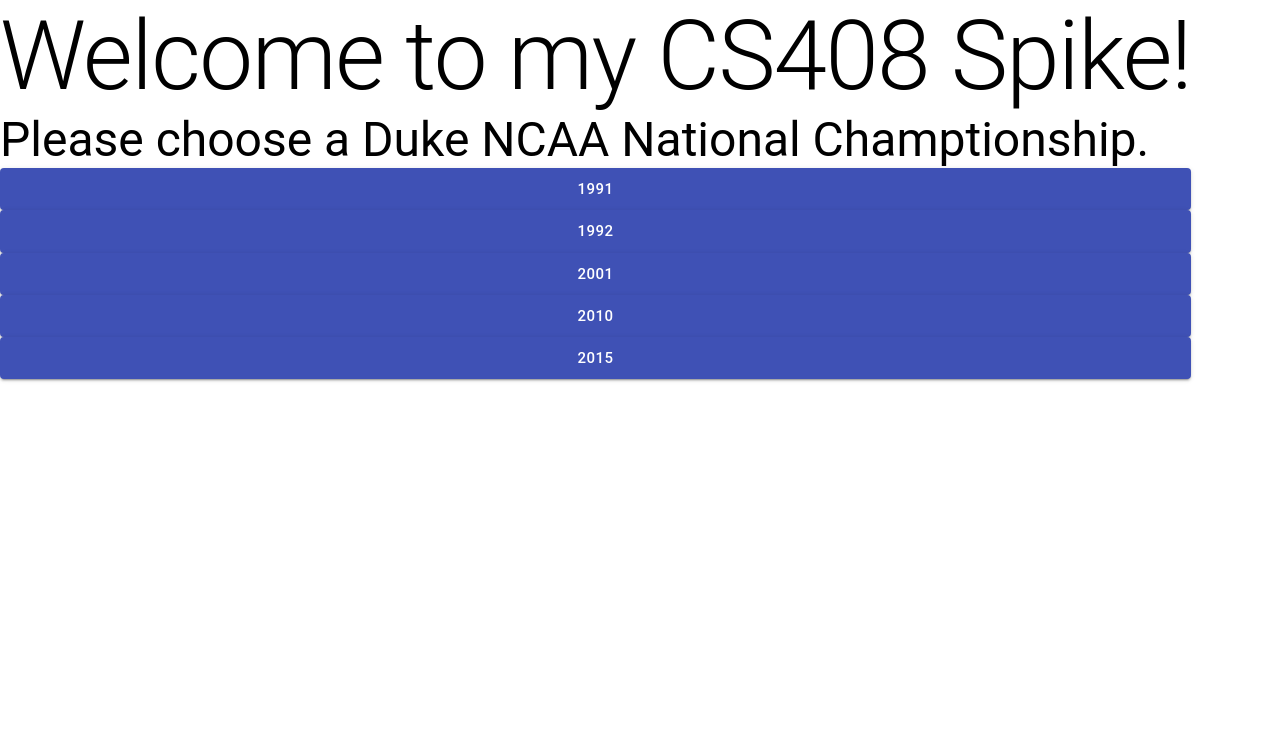
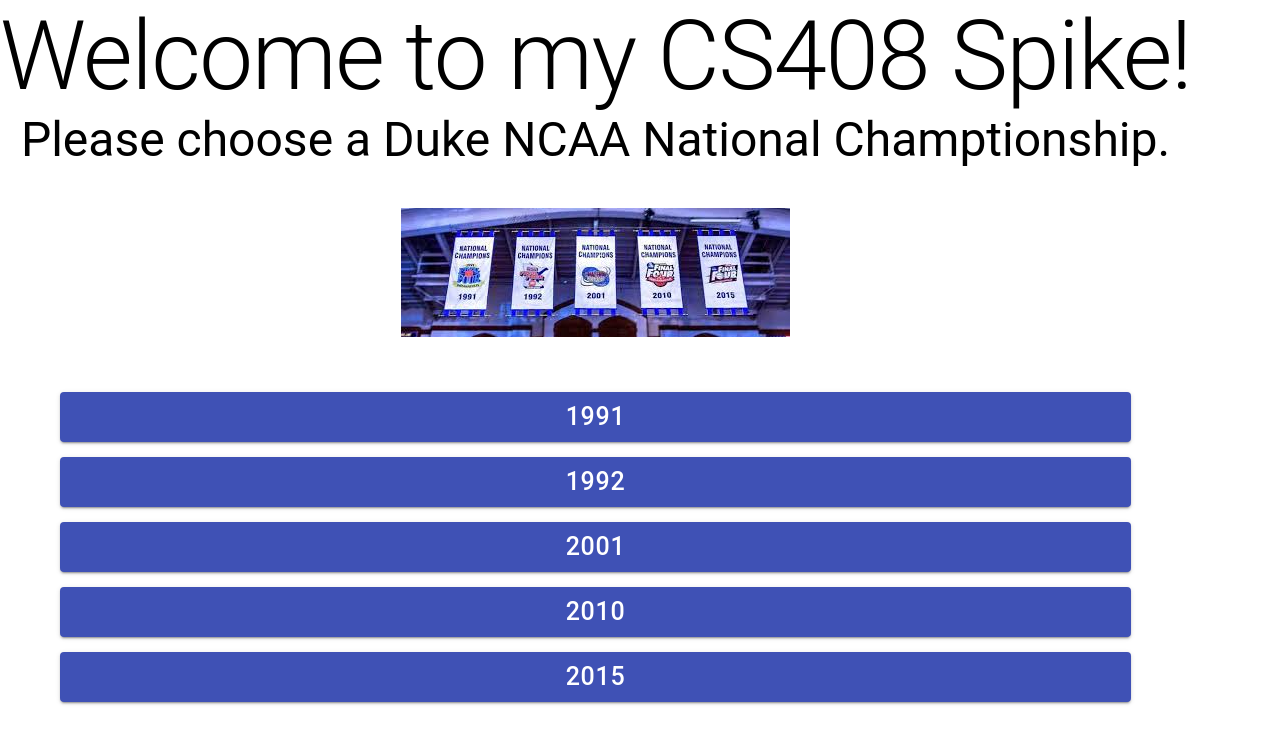
Before and after one commit to ericdoppelt/CS408Spike, a React (Create React App) app in the folder frontend/: page / in a window 1280 px wide. Shown: the top 744 px of the page. Built offline with nearby package versions, Linux system fonts and the light colour scheme.

Commit message:
finished basic homepage
changed routes to have championships/ in front, added material UI stylinggs, and added a simple image

```diff
--- a/frontend/package.json
+++ b/frontend/package.json
@@ -11,6 +11,7 @@
     "react": "^16.13.1",
     "react-dom": "^16.13.1",
     "react-router": "^5.2.0",
+    "react-router-dom": "^5.2.0",
     "react-scripts": "3.4.3"
   },
   "scripts": {
--- a/frontend/src/App.js
+++ b/frontend/src/App.js
@@ -1,17 +1,17 @@
 import React from 'react';
-import {BrowserRouter, Route} from 'react-router-dom';
+import {BrowserRouter as Router, Route} from 'react-router-dom';
 import HomePage from './Home/HomePage';
 import Championship1991 from './Championships/Championship1991';
 
 
 function App() {
   return (
-      <BrowserRouter>
+      <Router>
         <div className='App' style={{display: 'flex', width:'100%'}}>
           <Route path="/" exact component={HomePage}/>
-          <Route path="/1991" exact component={Championship1991}/>
+          <Route path="/championships/1991" exact component={Championship1991}/>
         </div>
-      </BrowserRouter>
+      </Router>
     );
 }
 
--- /dev/null
+++ b/frontend/src/Home/ChampionshipButton.js
@@ -0,0 +1,35 @@
+import React from 'react';
+import {Link} from 'react-router-dom';
+import {Button, Typography} from '@material-ui/core';
+import { withStyles } from '@material-ui/core/styles';
+
+const styles = theme => ( {
+    button: {
+      marginTop: '15px',
+      marginLeft: '5%',
+      marginRight: '5%',
+      width: "90%",
+      height: '50px',
+      fontSize: '25px',
+    },
+    link: {
+        textDecoration: 'none',
+    }
+  } );
+
+function ChampionshipButton(props) {
+    const { classes } = props;
+    return(
+        <Link className={classes.link} to={"/championships/" + props.year}>
+            <Button
+              className={classes.button}
+              variant='contained'
+              color='primary'
+              >
+              {props.year}
+            </Button>
+        </Link>
+    );
+}
+
+export default withStyles(styles)(ChampionshipButton);
--- a/frontend/src/Home/HomePage.css
+++ b/frontend/src/Home/HomePage.css
@@ -1,3 +1,9 @@
-.yearButton {
-    height: '100px';
-}
+
+/* Via https://reactgo.com/css-center-images/ */
+  .bannerImage img{
+    display: block;
+    margin-left: auto;
+    margin-right: auto;
+    margin-top: 40px;
+    margin-bottom: 40px;
+  }
--- a/frontend/src/Home/HomePage.js
+++ b/frontend/src/Home/HomePage.js
@@ -1,35 +1,29 @@
 import React from 'react';
 import {Link} from 'react-router-dom';
 import {Button, Typography} from '@material-ui/core';
+import ChampionshipButton from './ChampionshipButton';
 import './HomePage.css';
+
+import ChampionshipImage from '../resources/ChampionshipBanner.jpeg';
+
+
 function HomePage(props) {
     return(
         <div>
-            <Typography variant="h1"> Welcome to my CS408 Spike!</Typography>
-            <Typography variant="h3"> Please choose a Duke NCAA National Champtionship.</Typography>
-            {createButtonYear(1991)}
-            {createButtonYear(1992)}
-            {createButtonYear(2001)}
-            {createButtonYear(2010)}
-            {createButtonYear(2015)}
+            <Typography align='center' variant="h1"> Welcome to my CS408 Spike!</Typography>
+            <Typography align='center' variant="h3"> Please choose a Duke NCAA National Champtionship.</Typography>
+            <div class='bannerImage'>
+                <img src={ChampionshipImage}></img>
+            </div>
+            <ChampionshipButton year='1991'/>
+            <ChampionshipButton year='1992'/>
+            <ChampionshipButton year='2001'/>
+            <ChampionshipButton year='2010'/>
+            <ChampionshipButton year='2015'/>
         </div>
     );
 }
 
-function createButtonYear(year) {
-    return(
-        <Link to={"/" + year}>
-            <Button
-              fullWidth
-              variant='contained'
-              color='primary'
-              size='large'
-              className='yearButton'
-              >
-              {year}
-            </Button>
-        </Link>
-    );
-}
 
-export default HomePage;
+
+export default (HomePage);
```
Also changed, not shown: frontend/src/resources/ChampionshipBanner.jpeg (added), 1 other file (tests, documents, lock files or other folders).
